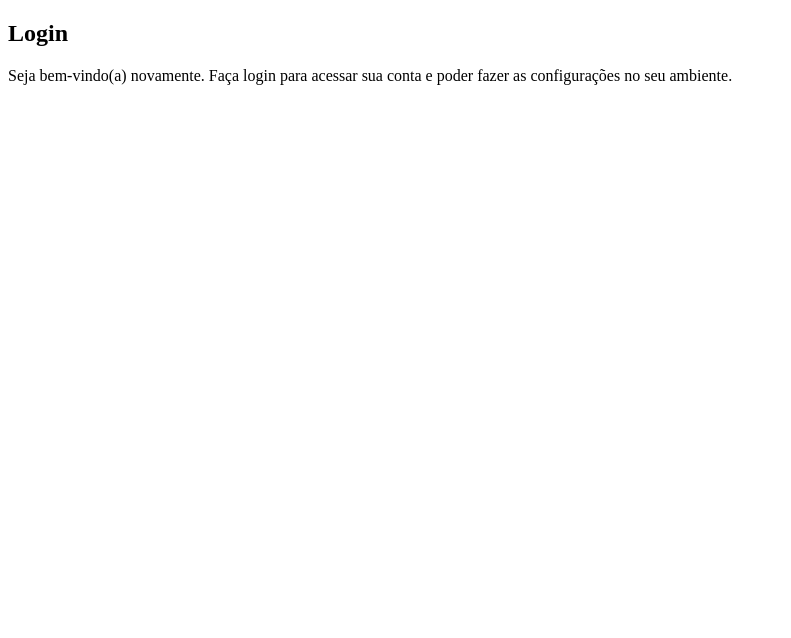
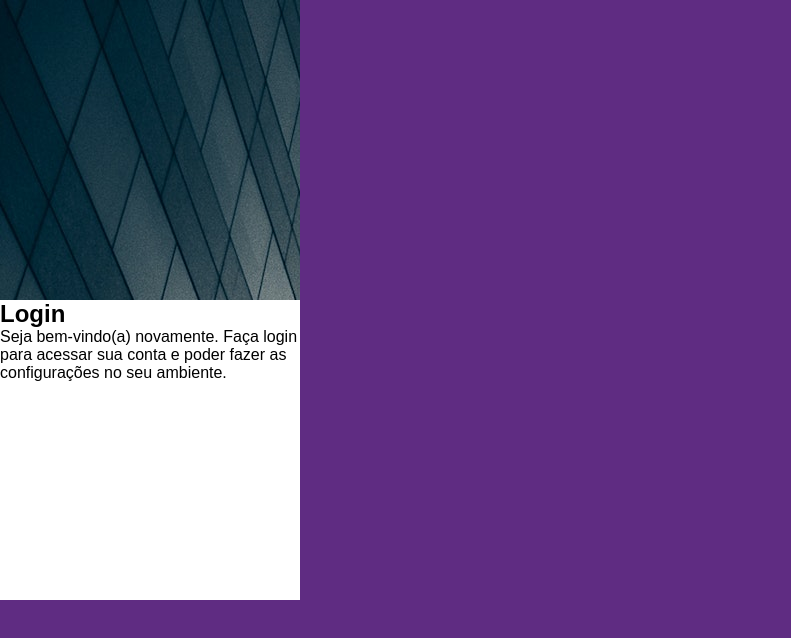
Before and after one commit to Baillork/projeto-login, a plain HTML site: page index.html in a window 1280 px wide. Shown: the whole page, without its empty margins (0-791 px from the left). Drawn offline with Linux system fonts and the light colour scheme.

Commit message:
atualizado

```diff
--- a/estilos/style.css
+++ b/estilos/style.css
@@ -1,7 +1,31 @@
 @charset "UTF-8";
 
 /*
-    Paleta de cores
-    Verde: #49a09d
-    Lilás: #5f2c82
+  Paleta de cores
+  Verde: #49a09d
+  Lilás: #5f2c82
 */
+
+*{
+  font-family: Arial, Helvetica, sans-serif;
+  padding: 0px;
+  margin: 0px;
+}
+
+body{
+  background-color: #5f2c82;
+}
+
+main{
+  background-color: white;
+  width: 300px;
+}
+
+#login{
+  height: 600px;
+}
+
+#imagem{
+  background-image: url(../imagens/pattern-building.jpg);
+  height: 50%;
+}
```
Also changed, not shown: index.html (indentation only).
